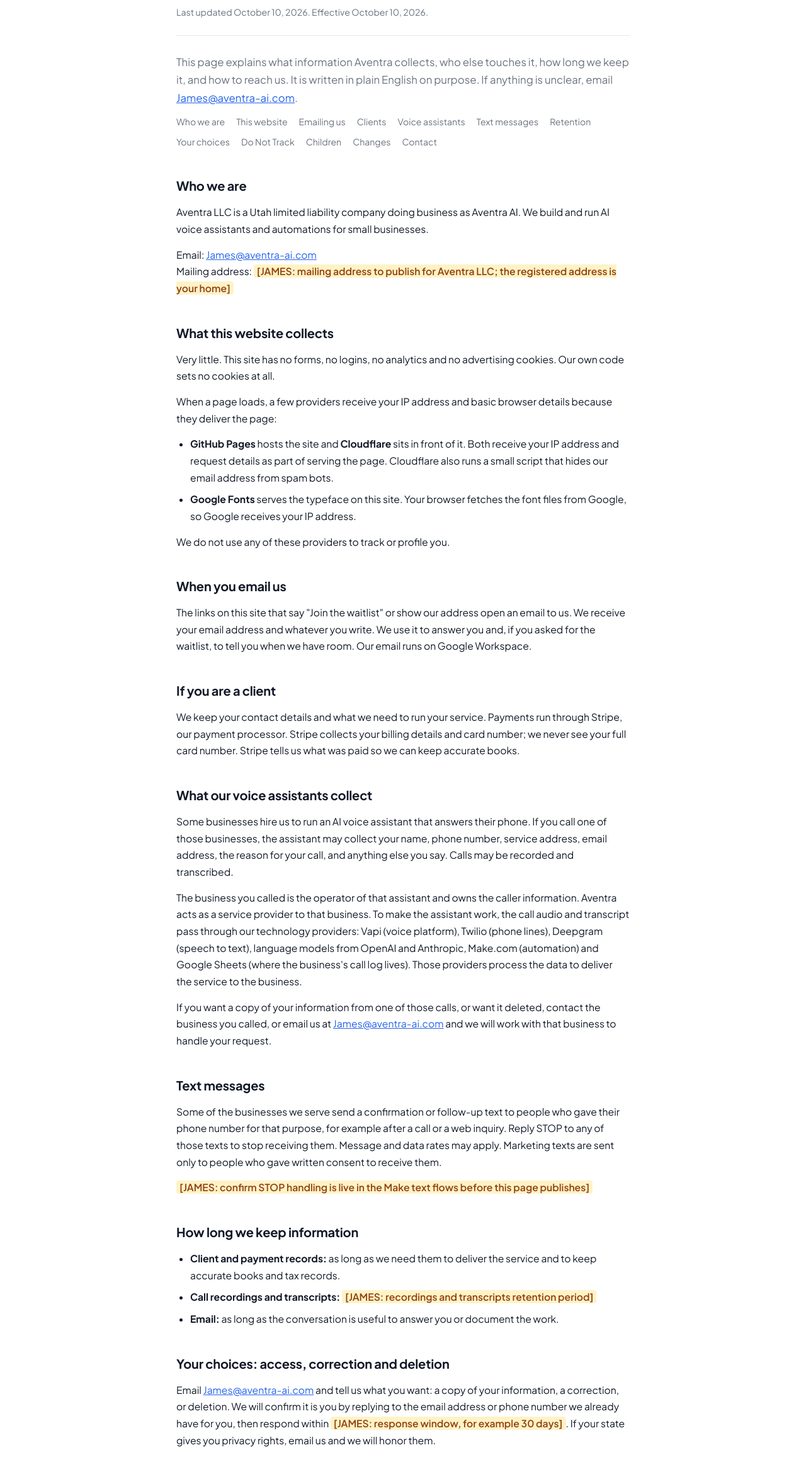
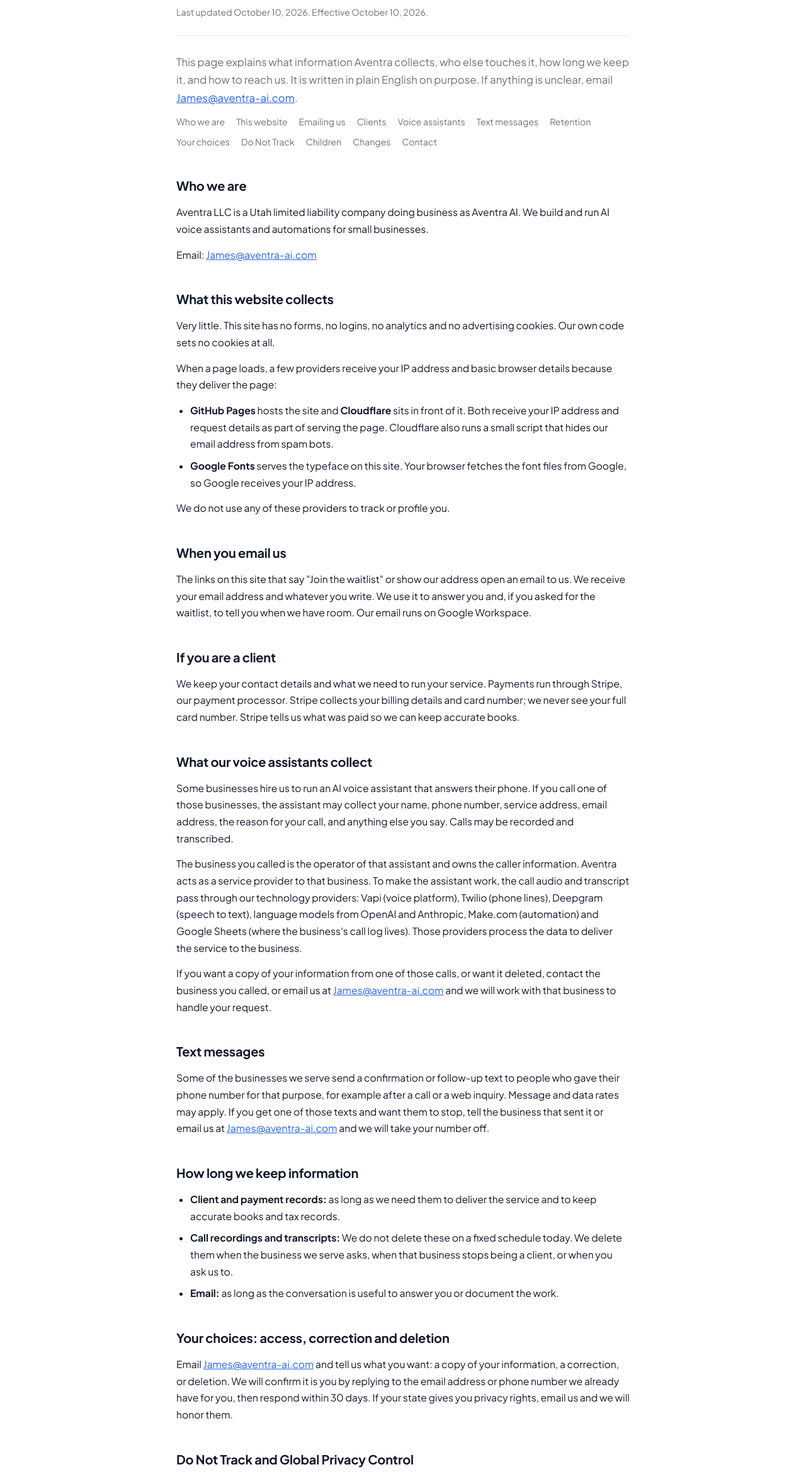
Before and after one commit to Larsonjames811/Aventra-ai, a plain HTML site: page privacy.html in a window 1280 px wide. Shown: the part 210-2548 px from the top of the page at 63% size. Drawn offline with Linux system fonts and the light colour scheme.

Commit message:
CER-779: fill the open items on the Aventra legal pages so the site can publish
James has no further inputs for these, so each open bracket is replaced with a
conservative statement that is true today:
- No mailing address or phone published; contact is by email.
- Recordings: no fixed deletion schedule, deleted on request.
- Privacy requests answered within 30 days.
- Venue Utah County; no arbitration clause.
- Texts: opt out by telling the business or emailing us (no STOP claim, since
  the text flows do not handle STOP yet).
- Greeting disclosure stated as a requirement we may set, not a present fact.

Drafted in-house; not legal advice.

Co-Authored-By: Claude Opus 5.5 <noreply@anthropic.com>

```diff
--- a/privacy.html
+++ b/privacy.html
@@ -4,7 +4,7 @@
 <meta charset="UTF-8">
 <meta name="viewport" content="width=device-width, initial-scale=1.0">
 <title>Privacy Policy | Aventra AI</title>
-<meta name="description" content="How Aventra LLC collects, uses and protects information on aventra-ai.com, in bookings and payments, and through the AI voice assistants we run for client businesses.">
+<meta name="description" content="How Aventra LLC collects, uses and protects information on aventra-ai.com, in email and client payments, and through the AI voice assistants we run for client businesses.">
 <link rel="canonical" href="https://aventra-ai.com/privacy.html">
 <link rel="icon" type="image/png" sizes="500x500" href="favicon.png">
 <link rel="apple-touch-icon" href="favicon.png">
@@ -114,7 +114,7 @@ footer .copy{font-size:0.78rem;color:var(--muted);}
 
     <h2 id="who">Who we are</h2>
     <p>Aventra LLC is a Utah limited liability company doing business as Aventra AI. We build and run AI voice assistants and automations for small businesses.</p>
-    <p>Email: <a href="mailto:James@aventra-ai.com">James@aventra-ai.com</a><br>Mailing address: <span class="todo">[JAMES: mailing address to publish for Aventra LLC; the registered address is your home]</span></p>
+    <p>Email: <a href="mailto:James@aventra-ai.com">James@aventra-ai.com</a></p>
 
     <h2 id="site">What this website collects</h2>
     <p>Very little. This site has no forms, no logins, no analytics and no advertising cookies. Our own code sets no cookies at all.</p>
@@ -137,18 +137,17 @@ footer .copy{font-size:0.78rem;color:var(--muted);}
     <p>If you want a copy of your information from one of those calls, or want it deleted, contact the business you called, or email us at <a href="mailto:James@aventra-ai.com">James@aventra-ai.com</a> and we will work with that business to handle your request.</p>
 
     <h2 id="texts">Text messages</h2>
-    <p>Some of the businesses we serve send a confirmation or follow-up text to people who gave their phone number for that purpose, for example after a call or a web inquiry. Reply STOP to any of those texts to stop receiving them. Message and data rates may apply. Marketing texts are sent only to people who gave written consent to receive them.</p>
-    <p><span class="todo">[JAMES: confirm STOP handling is live in the Make text flows before this page publishes]</span></p>
+    <p>Some of the businesses we serve send a confirmation or follow-up text to people who gave their phone number for that purpose, for example after a call or a web inquiry. Message and data rates may apply. If you get one of those texts and want them to stop, tell the business that sent it or email us at <a href="mailto:James@aventra-ai.com">James@aventra-ai.com</a> and we will take your number off.</p>
 
     <h2 id="retention">How long we keep information</h2>
     <ul>
       <li><strong>Client and payment records:</strong> as long as we need them to deliver the service and to keep accurate books and tax records.</li>
-      <li><strong>Call recordings and transcripts:</strong> <span class="todo">[JAMES: recordings and transcripts retention period]</span></li>
+      <li><strong>Call recordings and transcripts:</strong> We do not delete these on a fixed schedule today. We delete them when the business we serve asks, when that business stops being a client, or when you ask us to.</li>
       <li><strong>Email:</strong> as long as the conversation is useful to answer you or document the work.</li>
     </ul>
 
     <h2 id="rights">Your choices: access, correction and deletion</h2>
-    <p>Email <a href="mailto:James@aventra-ai.com">James@aventra-ai.com</a> and tell us what you want: a copy of your information, a correction, or deletion. We will confirm it is you by replying to the email address or phone number we already have for you, then respond within <span class="todo">[JAMES: response window, for example 30 days]</span>. If your state gives you privacy rights, email us and we will honor them.</p>
+    <p>Email <a href="mailto:James@aventra-ai.com">James@aventra-ai.com</a> and tell us what you want: a copy of your information, a correction, or deletion. We will confirm it is you by replying to the email address or phone number we already have for you, then respond within 30 days. If your state gives you privacy rights, email us and we will honor them.</p>
 
     <h2 id="dnt">Do Not Track and Global Privacy Control</h2>
     <p>Some browsers send a Do Not Track or Global Privacy Control signal. This site does not respond to those signals because it sets no analytics or advertising cookies and does not track visitors across websites. We do not allow third parties to use this site to collect information about your activity across other websites.</p>
@@ -160,7 +159,7 @@ footer .copy{font-size:0.78rem;color:var(--muted);}
     <p>When we change this policy we post the new version here and update the date at the top. If a change is material, we add a notice at the top of this page saying what changed.</p>
 
     <h2 id="contact">Contact</h2>
-    <p>Aventra LLC<br>Email: <a href="mailto:James@aventra-ai.com">James@aventra-ai.com</a><br>Mailing address: <span class="todo">[JAMES: mailing address to publish for Aventra LLC; the registered address is your home]</span></p>
+    <p>Aventra LLC<br>Email: <a href="mailto:James@aventra-ai.com">James@aventra-ai.com</a></p>
 
     <p class="fine">Effective date: October 10, 2026.</p>
 
```
Also changed, not shown: accessibility.html (+2 -2 lines), terms.html (+4 -5 lines).
